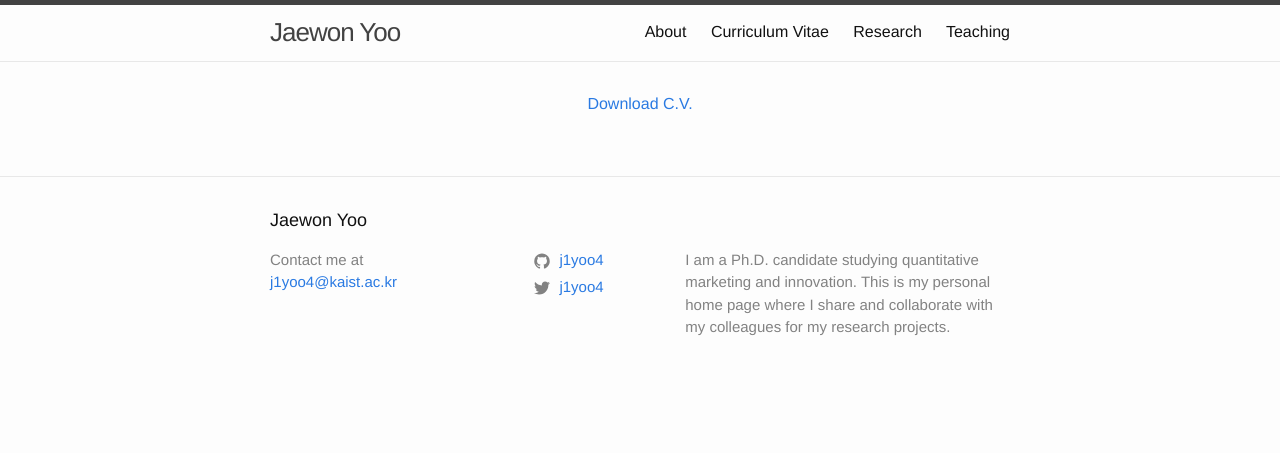
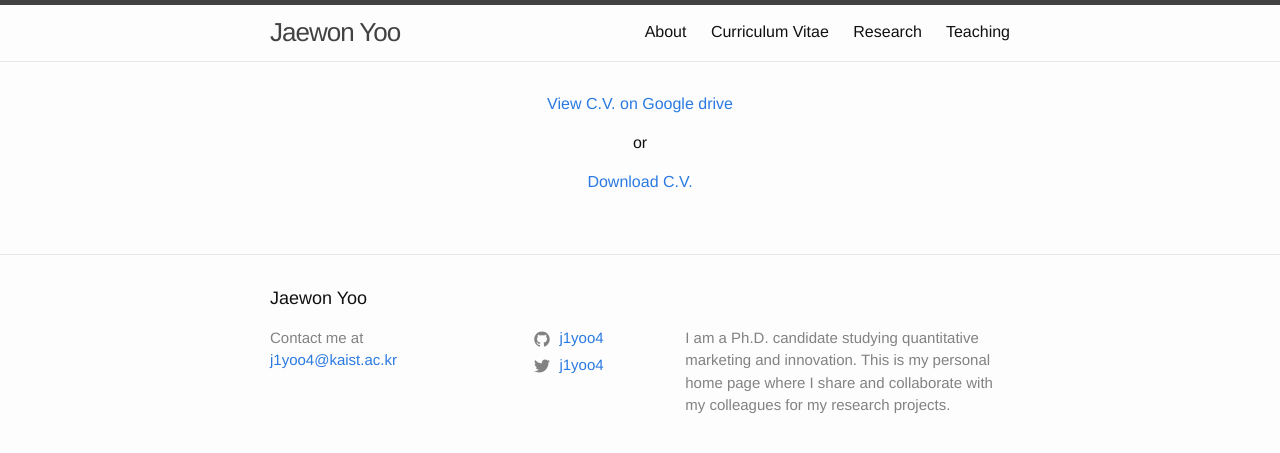
Before and after one commit to j1yoo/j1yoo.github.io, a Jekyll site: the page built from c.v.markdown, in a window 1280 px wide. Shown: the top 453 px of the page. Built offline with Jekyll 4.4.1, drawn with Linux system fonts in a browser that asks for light colours.

Commit message:
Update c.v.markdown

```diff
--- a/c.v.markdown
+++ b/c.v.markdown
@@ -5,5 +5,13 @@ permalink: /Jaewon Yoo | C.V./
 ---
 
 <p align="center">
+<a href="https://drive.google.com/file/d/1Xr5UdEIDlrbNkQ4XAPIGt9Vb7ZUe9Qyc/view?usp=drivesdkiew" target="_blank"> View C.V. on Google drive</a>
+</p>
+
+<p align="center">
+  or
+</p>
+
+<p align="center">
   <a href="http://bit.ly/2E8BTfg" target="_blank">Download C.V.</a>
 </p>
```
